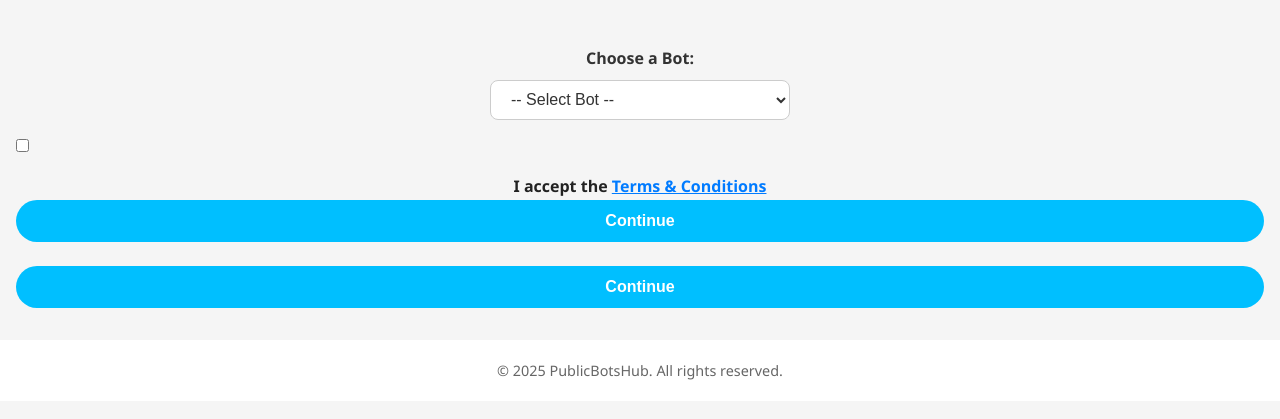
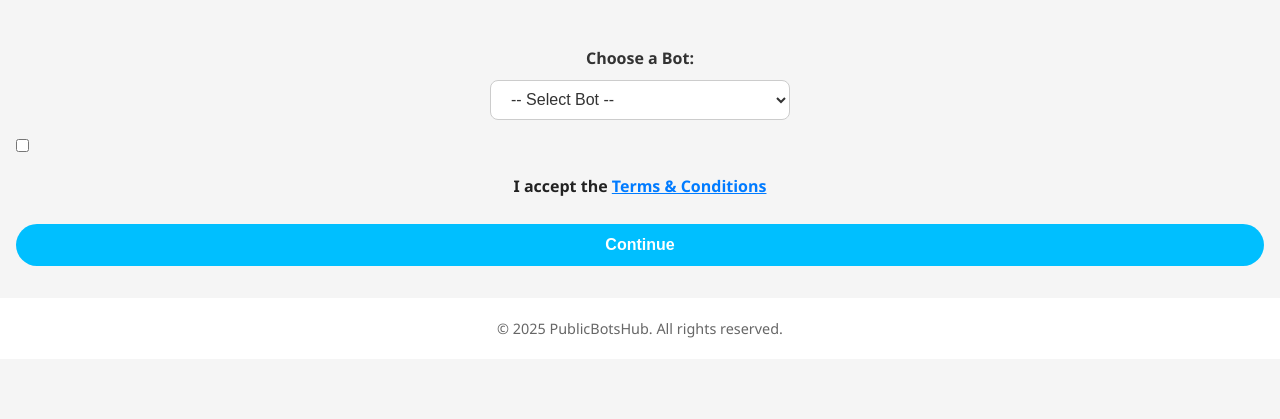
Before and after one commit to rehan-raxa/site, a Python web app: template templates/plans.html in a window 1280 px wide. Shown: the part 186-605 px from the top of the page. Run offline with Jinja, Linux system fonts and the light colour scheme; the template is opened without the code that fills it, so the values that code supplies are empty; some libraries are stand-ins or nearby versions.

Commit message:
Update plans.html

```diff
--- a/templates/plans.html
+++ b/templates/plans.html
@@ -66,9 +66,8 @@
       </label>
     </div>
 
-    <button id="continueBtn" disabled>Continue</button>
+    <button id="continueBtn" onclick="submitPlan()" disabled style="margin-top: 1.5rem;">Continue</button>
 
-    <button onclick="submitPlan()" style="margin-top: 1.5rem;">Continue</button>
   </div>
 
   <footer>
```
